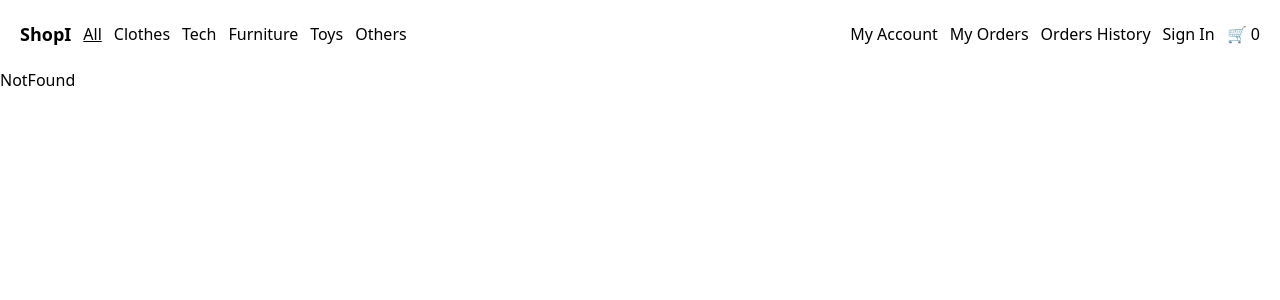
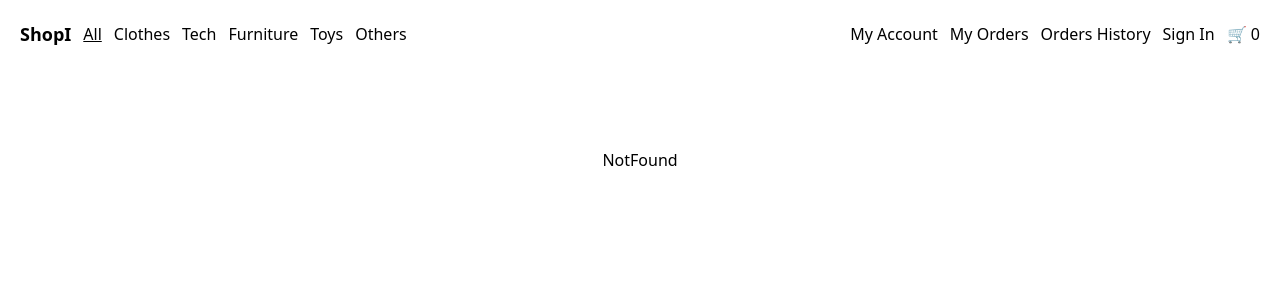
Before and after one commit to jeyg20/online-store, a React (Vite) app: page /All in a window 1280 px wide. Shown: the top 300 px of the page. Built offline with nearby package versions, Linux system fonts and the light colour scheme.

Commit message:
Refactor NotFound page to use Layout component

```diff
--- a/src/Pages/NotFound/index.jsx
+++ b/src/Pages/NotFound/index.jsx
@@ -1,7 +1,7 @@
-import React from "react";
+import Layout from "../../Components/Layout";
 
 function NotFound() {
-  return <div>NotFound</div>;
+  return <Layout>NotFound</Layout>;
 }
 
 export default NotFound;
```
